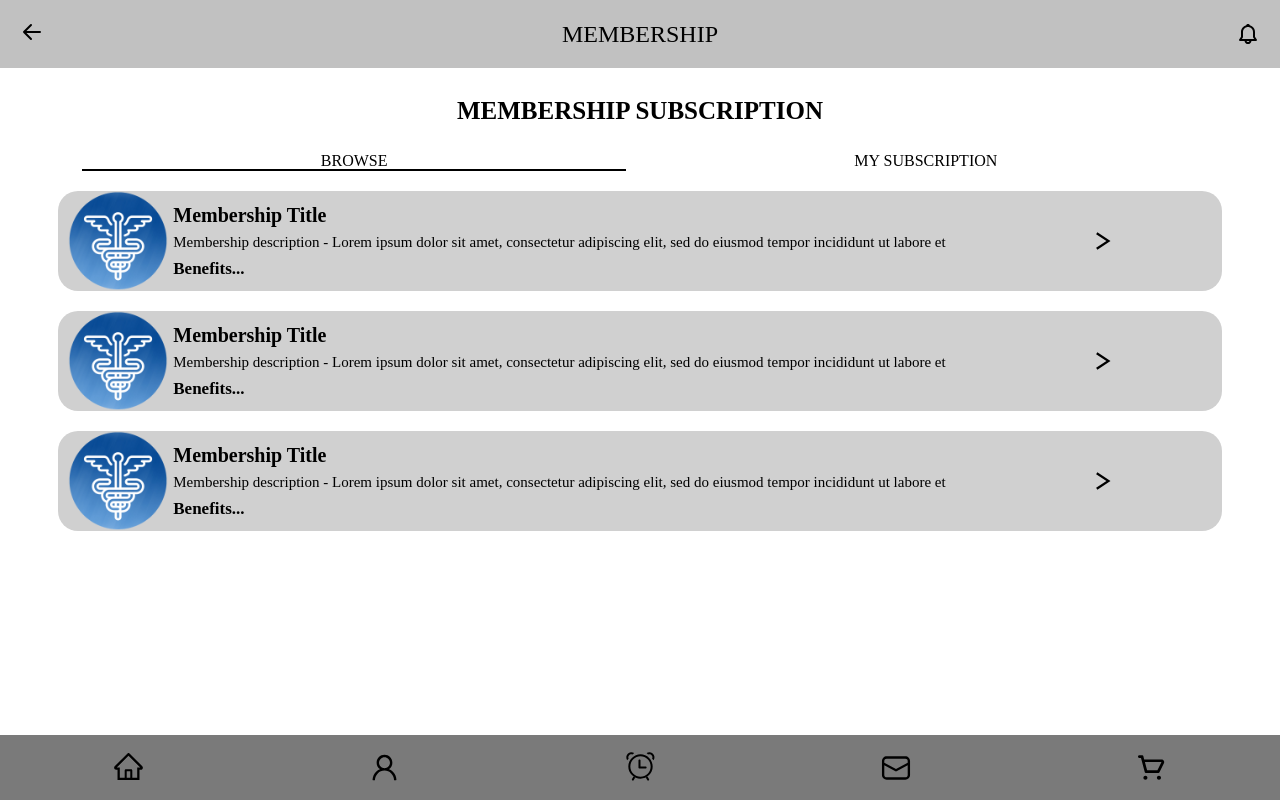
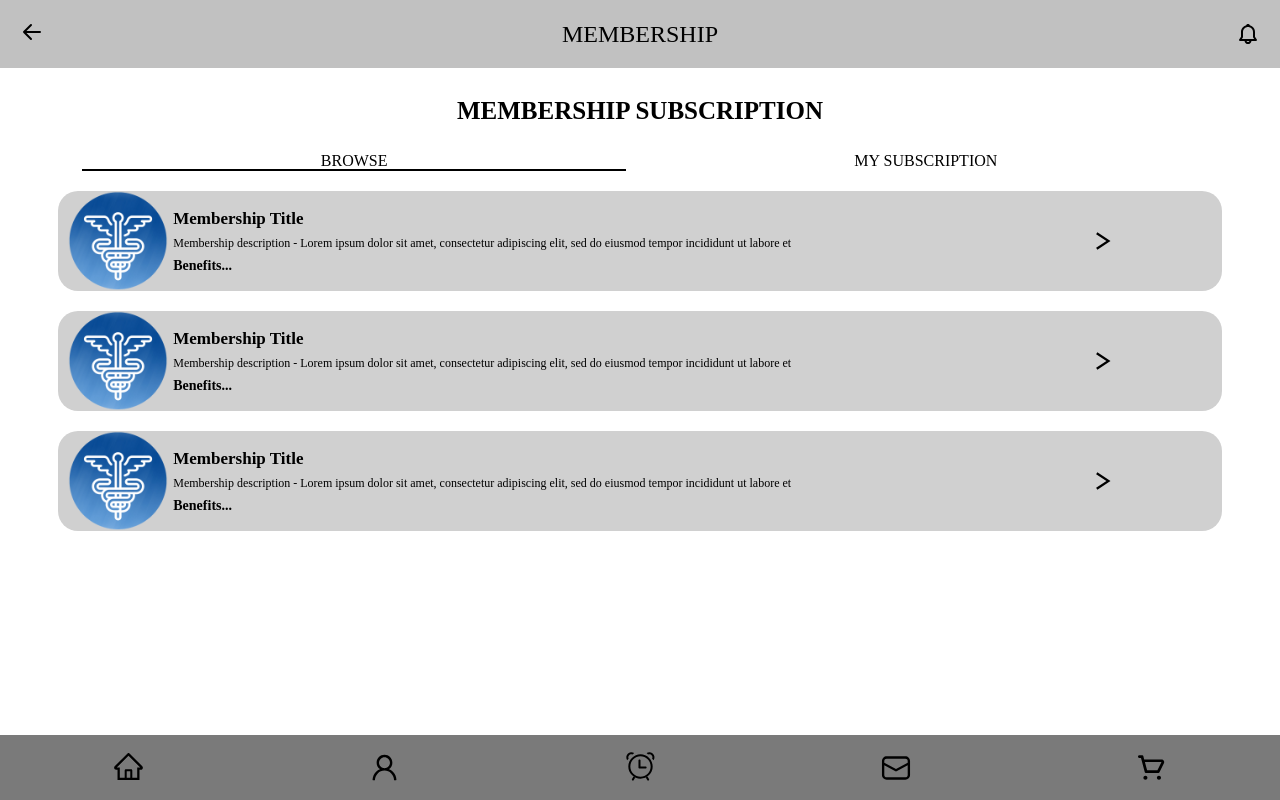
Before and after one commit to rickansen/mednology, a React (Create React App) app: page /Membership in a window 1280 px wide. Built offline with nearby package versions, Linux system fonts and the light colour scheme.

Commit message:
Updated font sizes

```diff
--- a/src/routes/Membership/Cards/cards.module.css
+++ b/src/routes/Membership/Cards/cards.module.css
@@ -22,16 +22,16 @@
 }
 
 .title {
-    font-size: 20px;
+    font-size: 17px;
     font-weight: bold;
 }
 
 .desc {
-    font-size: 15px;
+    font-size: 12px;
 }
 
 .benefits {
-    font-size: 17px;
+    font-size: 14px;
     font-weight: bold;
 }
 
--- a/src/routes/Promos/Comp/comp.module.css
+++ b/src/routes/Promos/Comp/comp.module.css
@@ -17,7 +17,7 @@
 }
 
 .title {
-    font-size: 25px;
+    font-size: 22px;
     font-weight: bold;
 }
 
--- a/src/routes/Promos/promos.module.css
+++ b/src/routes/Promos/promos.module.css
@@ -5,5 +5,5 @@
 .header {
     width: 89.33vw;
     margin: 20px auto;
-    font-size: 25px;
+    font-size: 23px;
 }
```
